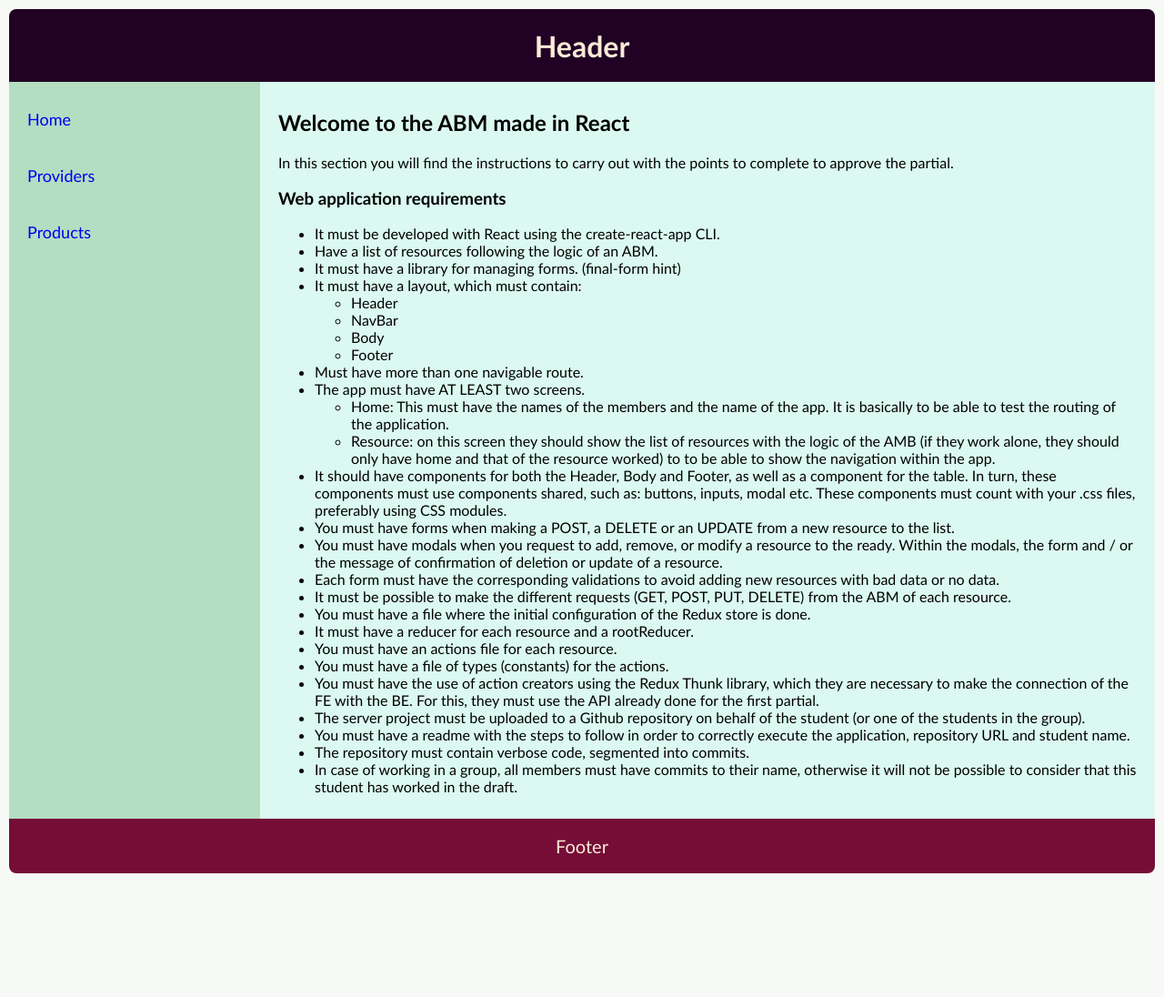
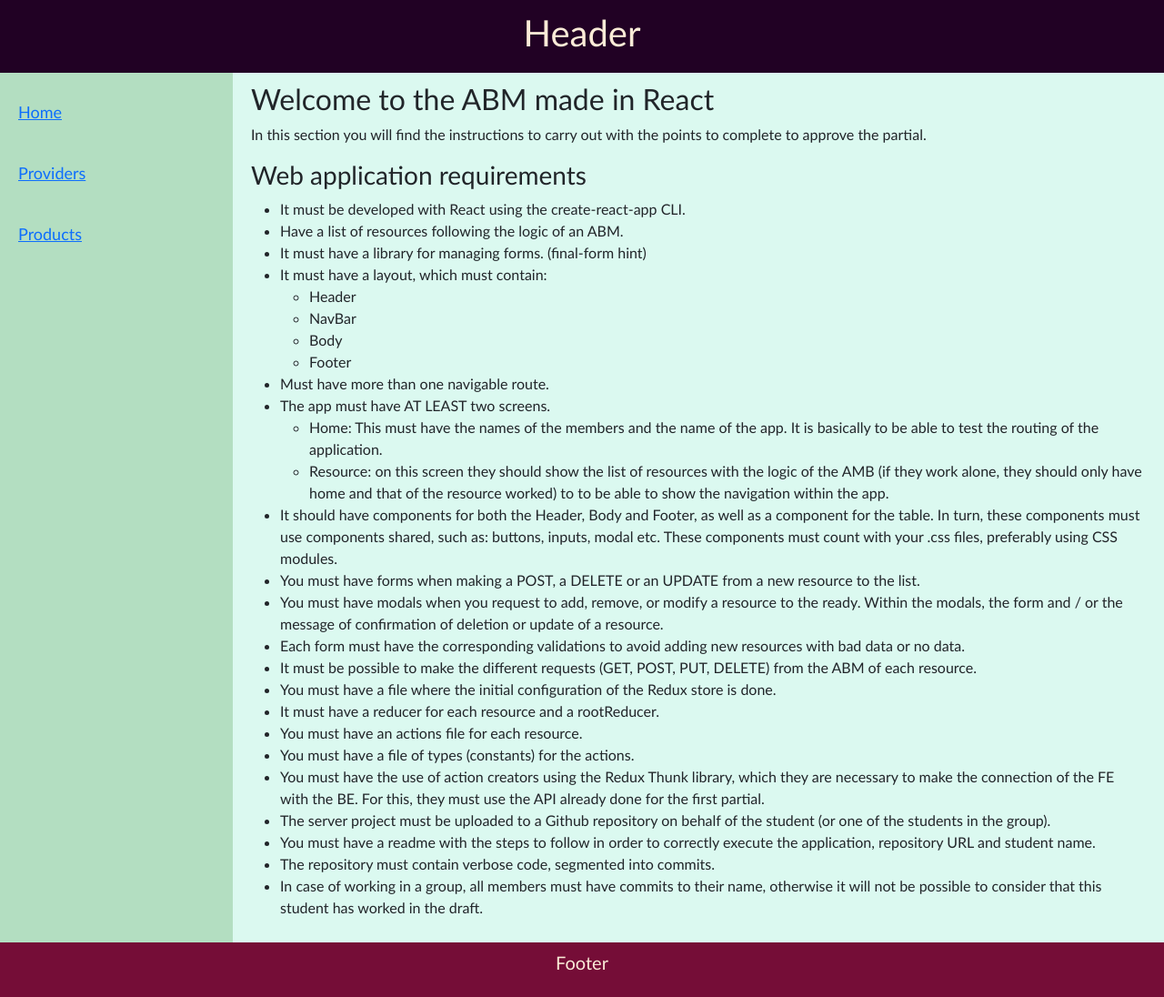
Before and after one commit to lucasdelmonte/segundo-parcial-mcga, a React (Create React App) app: page /home in a window 1280 px wide. Shown: the whole page at 91% size. Before the commit the page ends 970 px from the top, so only its background shows below. Built offline with nearby package versions, Linux system fonts and the light colour scheme.

Commit message:
Bootstrap installation

```diff
--- a/package.json
+++ b/package.json
@@ -7,6 +7,7 @@
     "@testing-library/react": "^11.2.7",
     "@testing-library/user-event": "^12.8.3",
     "body-parser": "^1.19.0",
+    "bootstrap": "^5.1.3",
     "cors": "^2.8.5",
     "dotenv": "^10.0.0",
     "express": "^4.17.1",
--- a/src/App.js
+++ b/src/App.js
@@ -1,6 +1,7 @@
 import React from 'react';
 import { BrowserRouter } from 'react-router-dom';
 import Routes from './Routes';
+import 'bootstrap/dist/css/bootstrap.min.css';
 
 const App = (props) => {
   return (
--- a/src/shared/Footer/Footer.module.css
+++ b/src/shared/Footer/Footer.module.css
@@ -6,5 +6,4 @@ footer {
   color: antiquewhite;
   font-size: 20px;
   height: 60px;
-  border-radius: 0px 0px 8px 8px;
 }
--- a/src/shared/Header/Header.module.css
+++ b/src/shared/Header/Header.module.css
@@ -5,5 +5,4 @@
   background-color: rgb(33, 1, 36);
   color: antiquewhite;
   height: 80px;
-  border-radius: 8px 8px 0px 0px;
 }
--- a/src/shared/Section/Section.module.css
+++ b/src/shared/Section/Section.module.css
@@ -2,4 +2,5 @@
   background-color: rgb(219, 249, 240);
   width: 80%;
   padding: 10px 20px;
+  height: 100%;
 }
```
Also changed, not shown: 1 other file (tests, documents, lock files or other folders).
